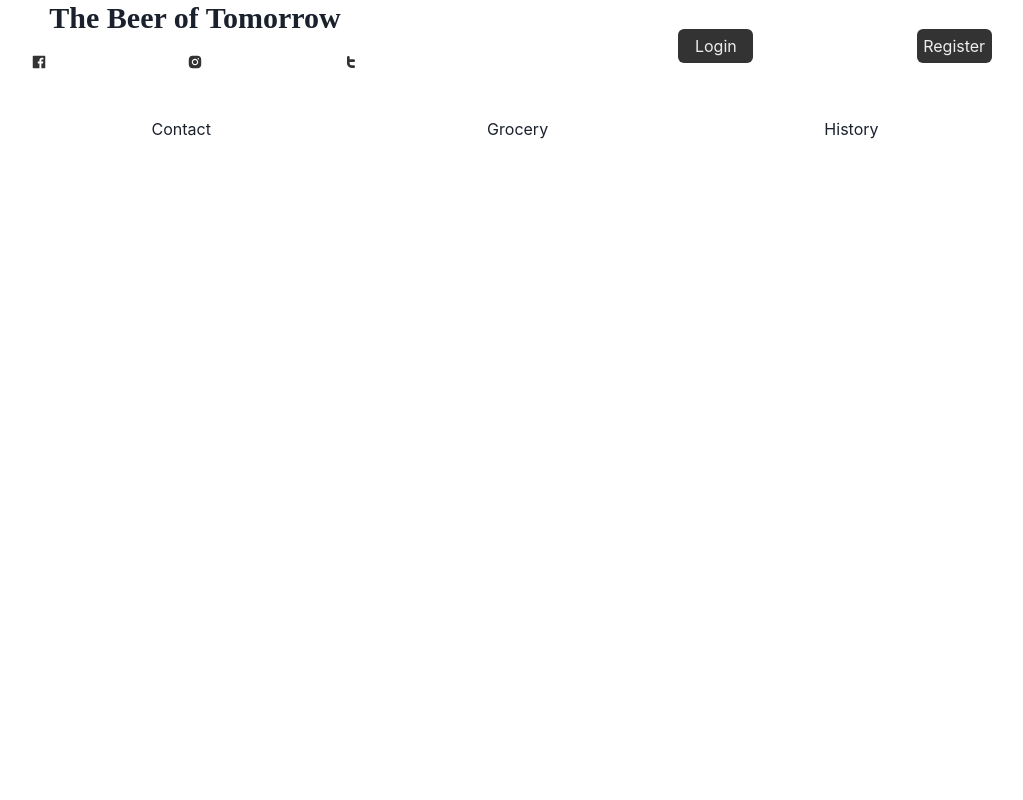
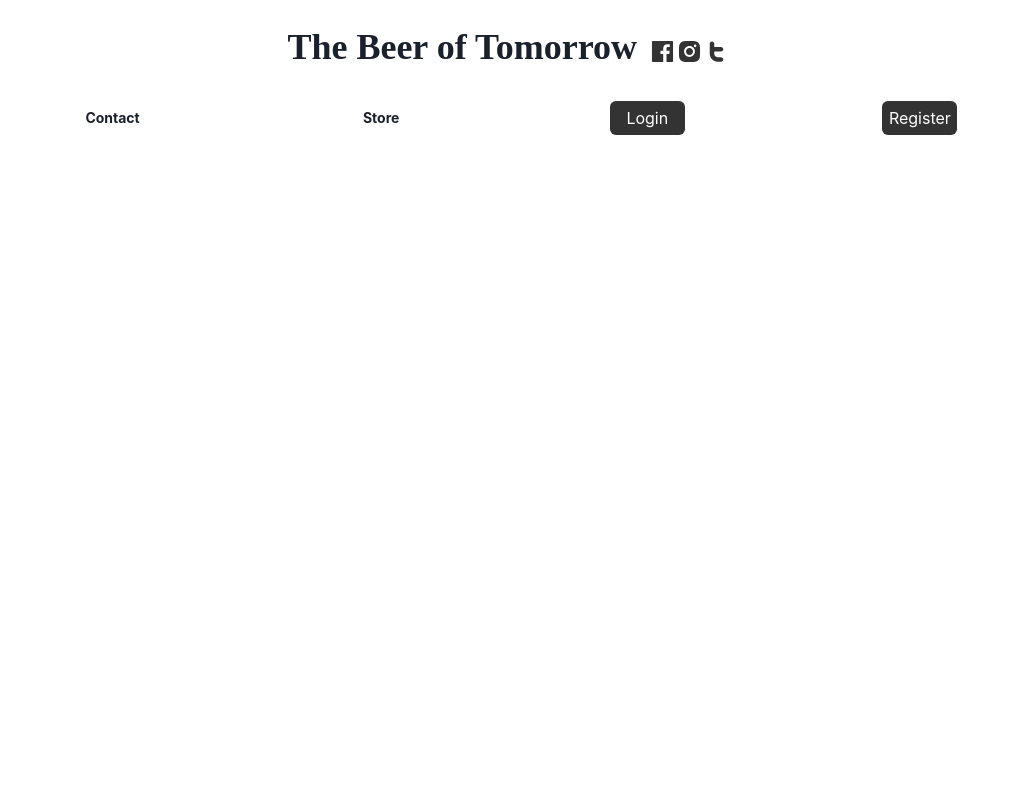
Before and after one commit to Ellie1341994/TJChallenge, a React (Create React App) app: page /beers_ in a window 1280 px wide. Shown: the top 800 px of the page, without its empty margins (125-1148 px from the left). Built offline with nearby package versions, Linux system fonts and the light colour scheme; a web font is replaced by a local one.

Commit message:
Change MainHeader component structure is now cleaner

```diff
--- a/src/components/MainHeader.tsx
+++ b/src/components/MainHeader.tsx
@@ -5,86 +5,102 @@ import {
   LinkProps,
   Heading,
   Grid,
+  Button,
   GridItem,
 } from "@chakra-ui/react";
 import { Link as ReactRouterLink } from "react-router-dom";
 import { SocialNetworks } from "./misc/SocialNetworks";
-const NAVBAR_LINK_PROPS: LinkProps = {
-  padding: "1%",
-  textTransform: "capitalize",
-  textAlign: "center",
-};
-const AUTH_LINK_PROPS: LinkProps = {
-  bgColor: "#333",
-  color: "#eee",
-  rounded: "md",
-  padding: "5px",
-  width: "75px",
-  textTransform: "capitalize",
-  textAlign: "center",
-};
+import { FaOpencart } from "react-icons/fa";
 
 const Logo = () => {
   return (
     <Flex direction="column">
-      <Heading size="lg" textAlign="center" as="h1">
+      <Heading textAlign="center" as="h1" p="2%">
         The Beer of Tomorrow
+        <SocialNetworks
+          as="sub"
+          display="inline"
+          p="1%"
+          justify="flex-start"
+          align="center"
+        />
       </Heading>
-      <SocialNetworks p="2.5%" justify="space-evenly" align="center" />
     </Flex>
   );
 };
 
-const Auth = () => {
+const AuthButtons = () => {
+  const authLinkProsp: LinkProps = {
+    bgColor: "#333",
+    color: "white",
+    rounded: "md",
+    padding: "5px",
+    width: "75px",
+    textTransform: "capitalize",
+    textAlign: "center",
+  };
   const auth = ["login", "register"];
   return (
-    <Flex justify="space-evenly" w="100%">
+    <>
+      {" "}
       {auth.map((type, index) => (
         <Link
           key={`authLink#${index}`}
-          {...AUTH_LINK_PROPS}
+          {...authLinkProsp}
           as={ReactRouterLink}
+          alignSelf="center"
           to={`/${type}`}
         >
           {type}
         </Link>
       ))}
-    </Flex>
+    </>
   );
 };
 const NavBar = ({ auth = false }) => {
-  const sections = ["contact", "grocery", "history"];
+  const navBarLinkProps: LinkProps = {
+    padding: "1%",
+    textTransform: "capitalize",
+    textAlign: "center",
+    fontWeight: "bold",
+    alignSelf: "center",
+  };
+  const sections = ["contact", "store"];
+  if (auth) {
+    sections.push("history");
+  }
   return (
-    <Flex direction="row" justify="space-evenly" p="1%">
+    <Flex as="nav" direction="row" justify="space-evenly" p="0%">
       {sections.map((section, index) => (
         <Link
           key={`navlink#${index}`}
-          {...NAVBAR_LINK_PROPS}
+          {...navBarLinkProps}
+          fontSize={{ base: "xs", sm: "sm" }}
           as={ReactRouterLink}
           to={`/${section}`}
         >
           {section}
         </Link>
       ))}
+      {auth && (
+        <Button
+          rightIcon={<FaOpencart color="white" size={24} />}
+          colorScheme="blackAlpha"
+          bgColor="#333"
+        >
+          Cart
+        </Button>
+      )}
+      <AuthButtons />
     </Flex>
   );
 };
 
 export const MainHeader = () => {
   return (
-    <Grid templateRows="repeat(2, 1fr)" templateColumns="repeat(2, 50%)">
-      <GridItem rowSpan={1} colStart={1} colEnd={1}>
+    <Grid templateRows="repeat(2, 0fr)" templateColumns="repeat(2, 50%)">
+      <GridItem rowSpan={1} colSpan={2}>
         <Logo />
-      </GridItem>
-      <GridItem
-        w="100%"
-        alignSelf="center"
-        justifySelf="center"
-        rowSpan={1}
-        colStart={2}
-        colEnd={2}
-      >
-        <Auth />
       </GridItem>
       <GridItem rowSpan={1} rowStart={2} rowEnd={2} colSpan={2}>
         <NavBar />
```
